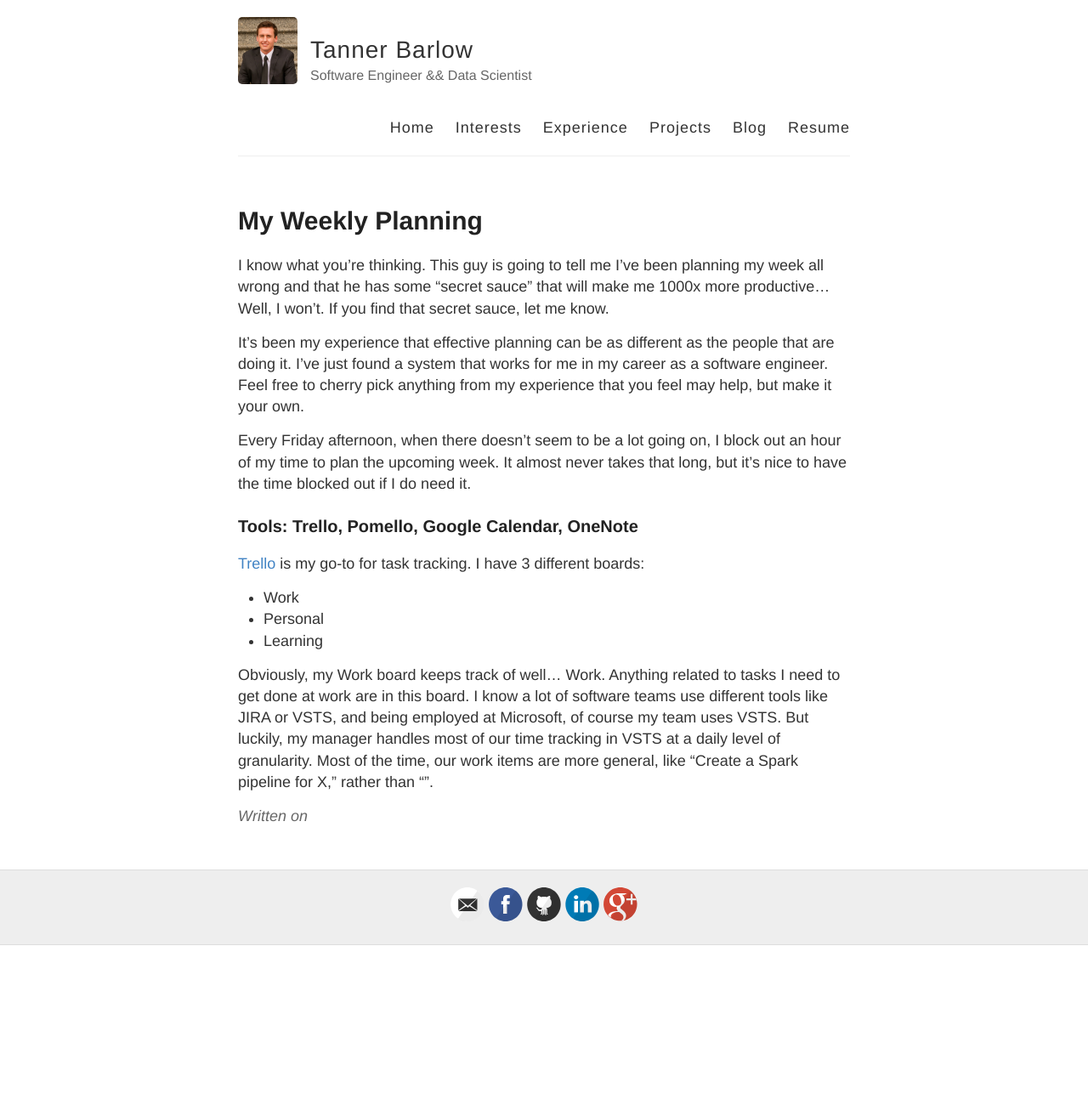
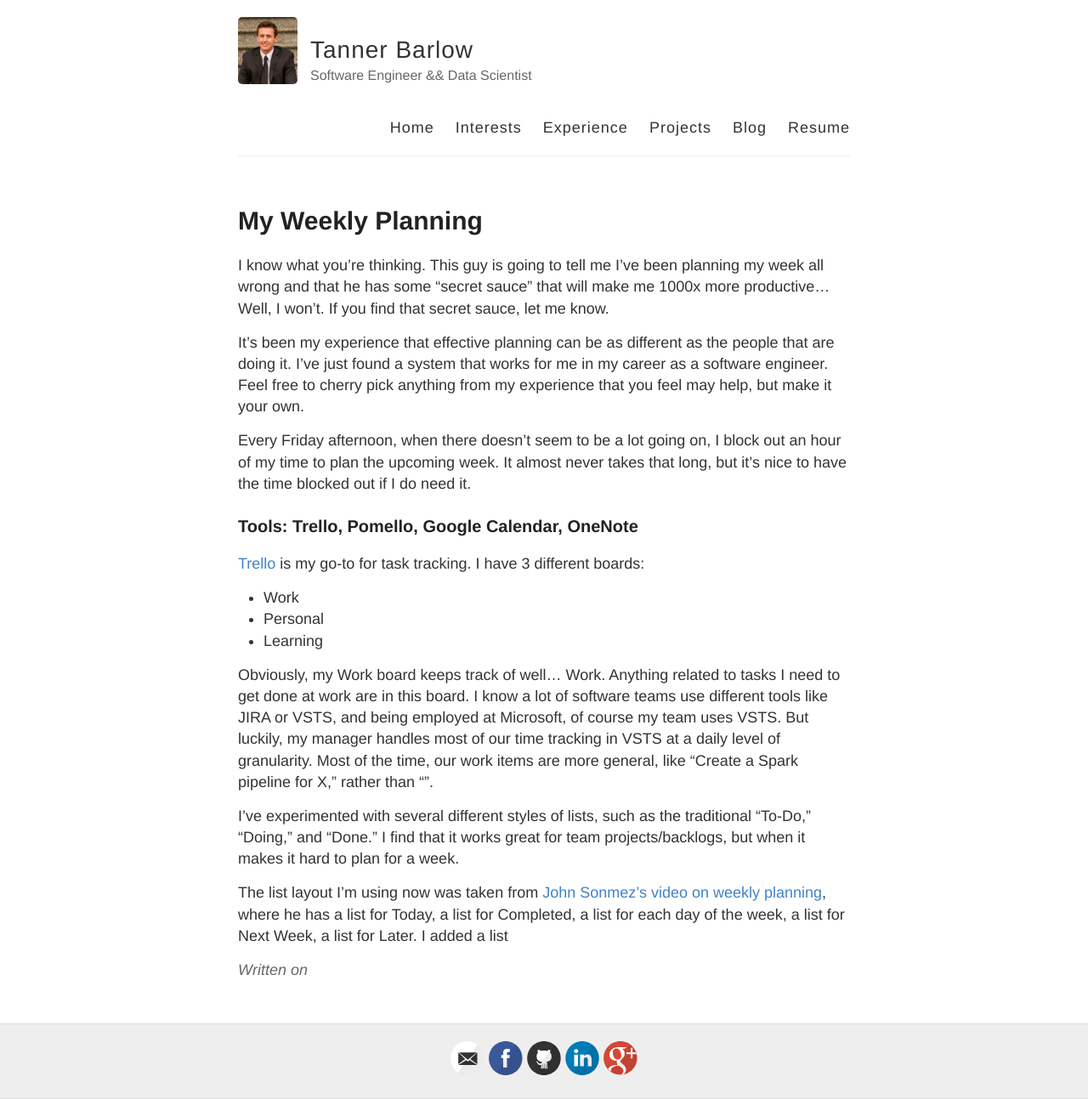
Before and after one commit to tbarlow12/tbarlow12.github.io, a Jekyll site: the page built from post_drafts/2018-4-19-weekly-planning.md, in a window 1280 px wide. Shown: the whole page at 85% size. Built offline with Jekyll 4.4.1, drawn with Linux system fonts in a browser that asks for light colours; before the commit the page ends 1112 px from its top, so only the background shows below that.

```diff
--- a/post_drafts/2018-4-19-weekly-planning.md
+++ b/post_drafts/2018-4-19-weekly-planning.md
@@ -19,3 +19,7 @@ Every Friday afternoon, when there doesn't seem to be a lot going on, I block ou
 - Learning
 
 Obviously, my Work board keeps track of well... Work. Anything related to tasks I need to get done at work are in this board. I know a lot of software teams use different tools like JIRA or VSTS, and being employed at Microsoft, of course my team uses VSTS. But luckily, my manager handles most of our time tracking in VSTS at a daily level of granularity. Most of the time, our work items are more general, like "Create a Spark pipeline for X," rather than "".
+
+I've experimented with several different styles of lists, such as the traditional "To-Do," "Doing," and "Done." I find that it works great for team projects/backlogs, but when it makes it hard to plan for a week.
+
+The list layout I'm using now was taken from [John Sonmez's video on weekly planning](https://www.youtube.com/watch?v=W9k0OhJkjQ0), where he has a list for Today, a list for Completed, a list for each day of the week, a list for Next Week, a list for Later. I added a list
```
Also changed, not shown: post_drafts/2018-4-19-microsoft.md (added, +11 -0 lines).
